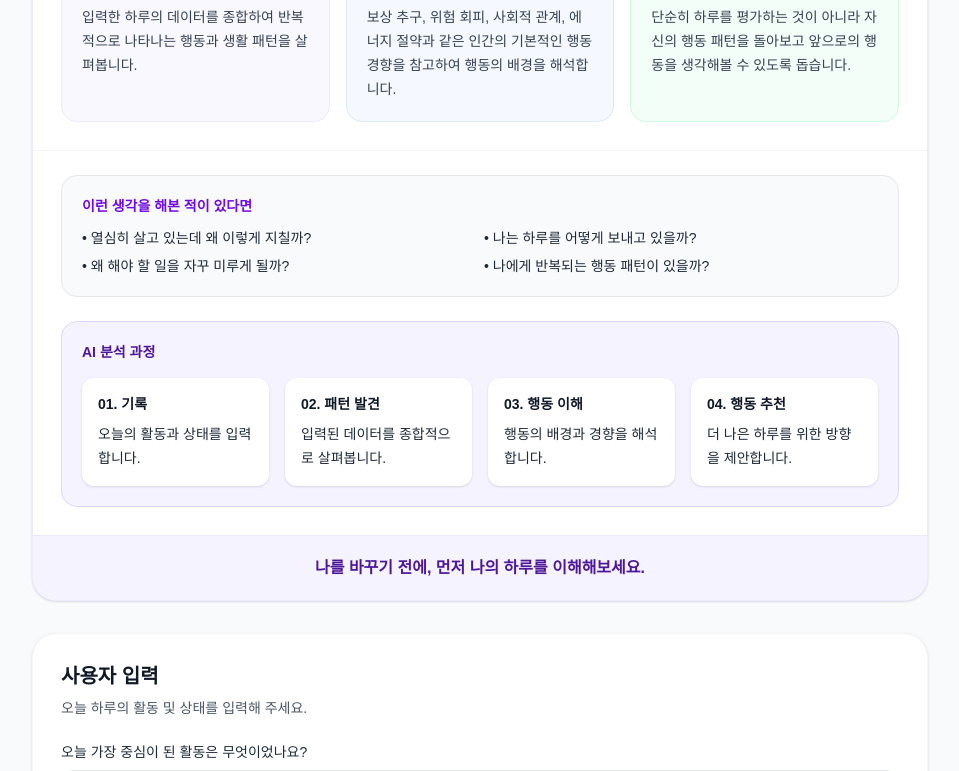
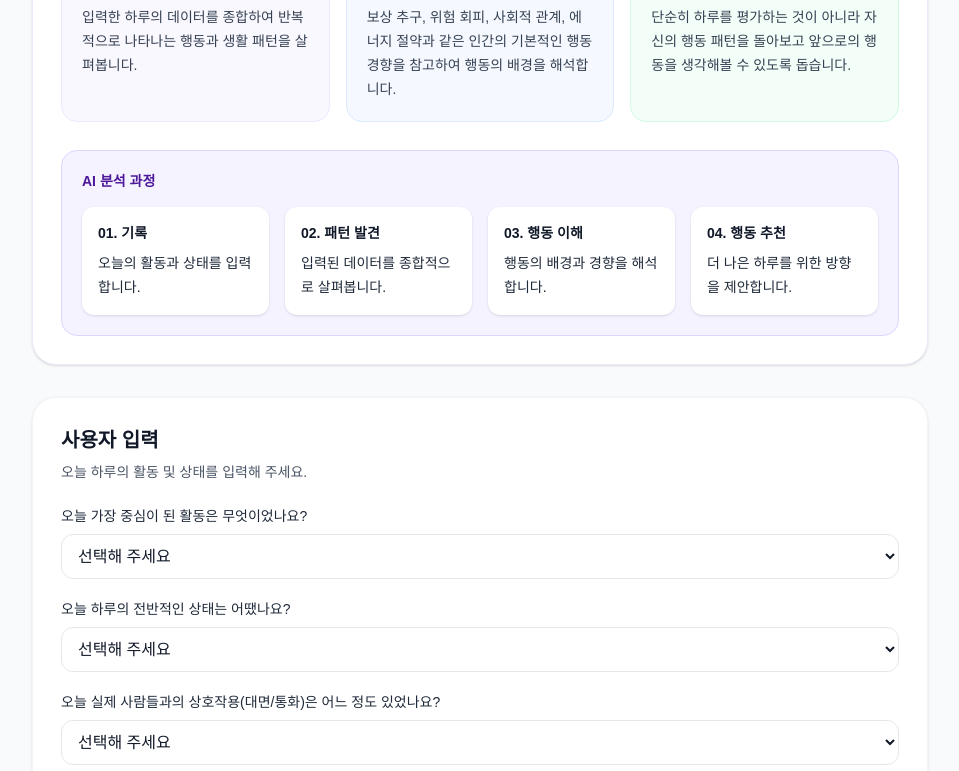
Before and after one commit to taehyun1102/-capstone-design, a Next.js app in the folder frontend/: page /input in a window 1280 px wide. Shown: the part 497-1268 px from the top of the page, without its empty margins (160-1119 px from the left). Built offline with nearby package versions, Linux system fonts and the light colour scheme.

Commit message:
입력페이지 문구 개선

```diff
--- a/frontend/app/input/page.tsx
+++ b/frontend/app/input/page.tsx
@@ -634,38 +634,7 @@ export default function InputPage() {
 
           </div>
 
-          {/* 타겟 사용자 공감 문구 */}
-          <div className="border-t border-gray-100 px-7 py-6">
 
-            <div className="rounded-2xl border border-gray-200 bg-gray-50 p-5">
-
-              <p className="mb-3 text-sm font-semibold text-violet-700">
-                이런 생각을 해본 적이 있다면
-              </p>
-
-              <div className="grid gap-2 text-sm font-medium text-gray-800 md:grid-cols-2">
-
-                <p>
-                  • 열심히 살고 있는데 왜 이렇게 지칠까?
-                </p>
-
-                <p>
-                  • 나는 하루를 어떻게 보내고 있을까?
-                </p>
-
-                <p>
-                  • 왜 해야 할 일을 자꾸 미루게 될까?
-                </p>
-
-                <p>
-                  • 나에게 반복되는 행동 패턴이 있을까?
-                </p>
-
-              </div>
-
-            </div>
-
-          </div>
 
           {/* 분석 과정 */}
           <div className="px-7 pb-7">
@@ -721,15 +690,7 @@ export default function InputPage() {
             </div>
           </div>
 
-          {/* 핵심 문구 */}
-          <div className="border-t border-violet-100 bg-violet-50 px-7 py-5 text-center">
 
-            <p className="font-semibold text-violet-900">
-              나를 바꾸기 전에,
-              먼저 나의 하루를 이해해보세요.
-            </p>
-
-          </div>
 
         </section>
 
```
